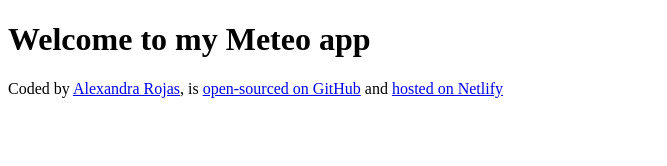
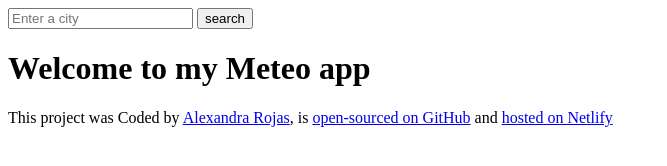
Before and after one commit to alexamrojas007/Meteo-app, a plain HTML site: page index.html in a window 1280 px wide. Shown: the whole page, without its empty margins (0-667 px from the left). Drawn offline with Linux system fonts and the light colour scheme.

Commit message:
Added to html
header, form and input

```diff
--- a/index.html
+++ b/index.html
@@ -6,9 +6,15 @@
     <title>Meteo App</title>
   </head>
   <body>
+    <headrer>
+      <form>
+        <input type="search" placeholder="Enter a city" required />
+        <input type="submit" value="search" />
+      </form>
+    </headrer>
     <h1>Welcome to my Meteo app</h1>
     <footer>
-      Coded by
+      This project was Coded by
       <a href="https://github.com/alexamrojas007" target="_blank"
         >Alexandra Rojas</a
       >, is
```
